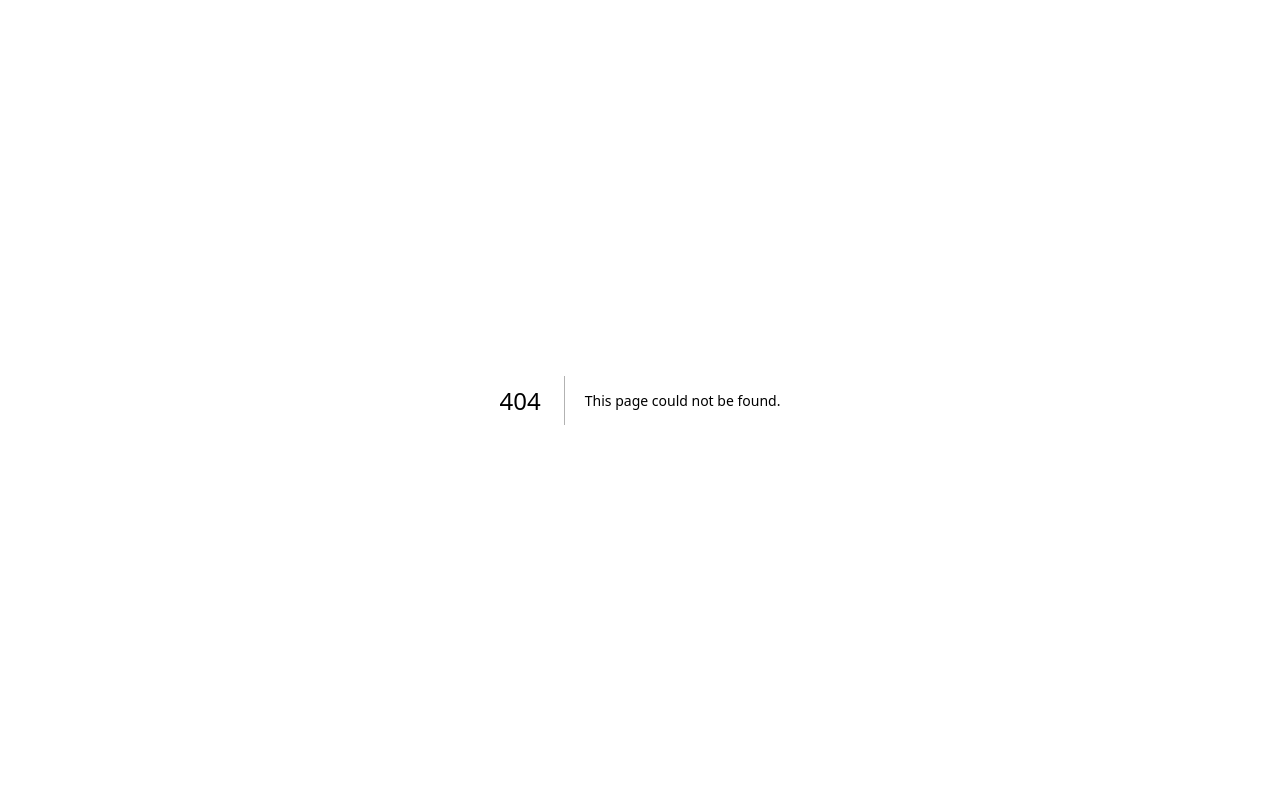
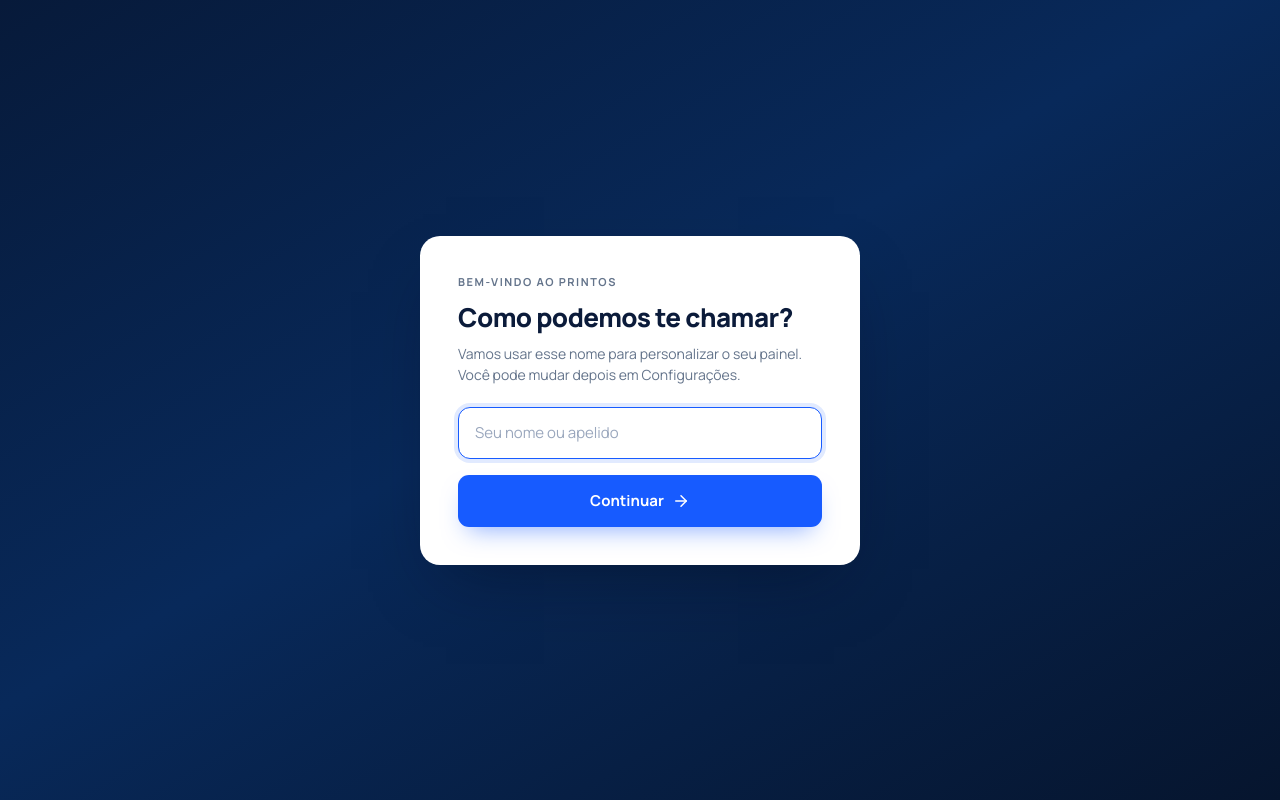
Before and after one commit to Diangeles1/PrintOS, a Next.js app: page /boas-vindas in a window 1280 px wide. Before the commit this address had no page. Built offline with nearby package versions, Linux system fonts and the light colour scheme; no server answers.

Commit message:
Ask the user's display name once after first login
New /boas-vindas screen saving user_metadata.display_name; middleware redirects until it's set.

```diff
--- /dev/null
+++ b/app/boas-vindas/page.tsx
@@ -0,0 +1,107 @@
+'use client';
+
+import { useEffect, useState, FormEvent } from 'react';
+import { useRouter } from 'next/navigation';
+import { Manrope } from 'next/font/google';
+import { ArrowRight, Loader2 } from 'lucide-react';
+import { createClient } from '@/lib/supabase/client';
+
+const manrope = Manrope({
+  subsets: ['latin'],
+  weight: ['400', '500', '600', '700', '800'],
+  variable: '--pl-font',
+  display: 'swap',
+});
+
+export default function BoasVindasPage() {
+  const router = useRouter();
+  const supabase = createClient();
+
+  const [nome, setNome] = useState('');
+  const [carregando, setCarregando] = useState(false);
+  const [erro, setErro] = useState<string | null>(null);
+
+  // Quem já tem nome não deveria ver esta tela — o proxy cobre isso, mas
+  // aqui a gente pré-preenche com o nome que o cadastro/provedor já trouxe.
+  useEffect(() => {
+    let ativo = true;
+    supabase.auth.getUser().then(({ data }) => {
+      if (!ativo) return;
+      const md = (data.user?.user_metadata ?? {}) as Record<string, unknown>;
+      if (typeof md.display_name === 'string' && md.display_name.trim()) {
+        router.replace('/dashboard');
+        return;
+      }
+      const sugestao =
+        (typeof md.full_name === 'string' && md.full_name) ||
+        (typeof md.name === 'string' && md.name) ||
+        '';
+      if (sugestao) setNome(sugestao);
+    });
+    return () => {
+      ativo = false;
+    };
+  }, [router, supabase]);
+
+  async function handleSubmit(e: FormEvent) {
+    e.preventDefault();
+    const limpo = nome.trim().replace(/\s+/g, ' ');
+    if (limpo.length < 2) {
+      setErro('Digite pelo menos 2 caracteres.');
+      return;
+    }
+    setErro(null);
+    setCarregando(true);
+    const { error } = await supabase.auth.updateUser({ data: { display_name: limpo } });
+    if (error) {
+      setCarregando(false);
+      setErro('Não foi possível salvar agora. Tente novamente.');
+      return;
+    }
+    // Navegação "dura" para garantir que o proxy leia o token já atualizado.
+    window.location.assign('/dashboard');
+  }
+
+  return (
+    <div className={`bv-root ${manrope.variable}`}>
+      <div className="bv-card">
+        <p className="bv-eyebrow">Bem-vindo ao PrintOS</p>
+        <h1 className="bv-title">Como podemos te chamar?</h1>
+        <p className="bv-sub">
+          Vamos usar esse nome para personalizar o seu painel. Você pode mudar depois em
+          Configurações.
+        </p>
+
+        <form onSubmit={handleSubmit}>
+          <input
+            className="bv-input"
+            type="text"
+            autoFocus
+            maxLength={60}
+            placeholder="Seu nome ou apelido"
+            value={nome}
+            onChange={(e) => {
+              setNome(e.target.value);
+              if (erro) setErro(null);
+            }}
+          />
+          {erro && <p className="bv-err">{erro}</p>}
+
+          <button type="submit" className="bv-btn" disabled={carregando}>
+            {carregando ? (
+              <>
+                <Loader2 size={18} className="bv-spin" aria-hidden="true" />
+                Salvando...
+              </>
+            ) : (
+              <>
+                Continuar
+                <ArrowRight size={18} aria-hidden="true" />
+              </>
+            )}
+          </button>
+        </form>
+      </div>
+    </div>
+  );
+}
--- a/app/globals.css
+++ b/app/globals.css
@@ -784,3 +784,85 @@ th { font-size: 13px; color: #6a7890; }
 @media (max-width: 380px) {
   .pl-card-head-right span { display: none; }
 }
+
+/* ===== PrintOS — Boas-vindas (primeiro acesso) ===== */
+.bv-root {
+  min-height: 100vh;
+  display: grid;
+  place-items: center;
+  padding: 24px;
+  background: linear-gradient(150deg, #071a3a 0%, #08295a 46%, #06152e 100%);
+  font-family: var(--pl-font), "Manrope", system-ui, -apple-system, "Segoe UI", Roboto, sans-serif;
+}
+.bv-card {
+  width: min(440px, 100%);
+  background: #fff;
+  border-radius: 20px;
+  padding: clamp(28px, 5vw, 38px);
+  color: #0b1b3a;
+  box-shadow: 0 30px 64px -26px rgba(3, 12, 33, 0.5);
+}
+.bv-eyebrow {
+  margin: 0 0 10px;
+  font-size: 11px;
+  font-weight: 700;
+  letter-spacing: 0.14em;
+  text-transform: uppercase;
+  color: #64748b;
+}
+.bv-title {
+  margin: 0 0 8px;
+  font-size: clamp(22px, 2.4vw, 26px);
+  font-weight: 800;
+  letter-spacing: -0.02em;
+}
+.bv-sub {
+  margin: 0 0 22px;
+  font-size: 14px;
+  line-height: 1.5;
+  color: #64748b;
+}
+.bv-input {
+  width: 100%;
+  height: 52px;
+  border: 1px solid #d8e1ef;
+  border-radius: 12px;
+  padding: 0 16px;
+  font-size: 15px;
+  color: #0b1b3a;
+  background: #fff;
+  outline: none;
+  transition: border-color 0.15s ease, box-shadow 0.15s ease;
+}
+.bv-input::placeholder { color: #9aa7bd; }
+.bv-input:focus {
+  border-color: #175bff;
+  box-shadow: 0 0 0 4px rgba(23, 91, 255, 0.13);
+}
+.bv-err {
+  margin: 10px 0 0;
+  font-size: 12.5px;
+  color: #e5484d;
+}
+.bv-btn {
+  margin-top: 16px;
+  width: 100%;
+  height: 52px;
+  border: 0;
+  border-radius: 11px;
+  background: #175bff;
+  color: #fff;
+  font-size: 15px;
+  font-weight: 700;
+  display: flex;
+  align-items: center;
+  justify-content: center;
+  gap: 8px;
+  cursor: pointer;
+  box-shadow: 0 12px 24px -10px rgba(23, 91, 255, 0.5);
+  transition: background 0.15s ease, box-shadow 0.15s ease, transform 0.08s ease;
+}
+.bv-btn:hover:not(:disabled) { background: #1450e6; }
+.bv-btn:active:not(:disabled) { transform: translateY(1px); }
+.bv-btn:disabled { background: #a7bff5; box-shadow: none; cursor: default; }
+.bv-spin { animation: pl-spin 0.8s linear infinite; }
```
Also changed, not shown: app/dashboard/page.tsx (+13 -2 lines), proxy.ts (+28 -7 lines).
